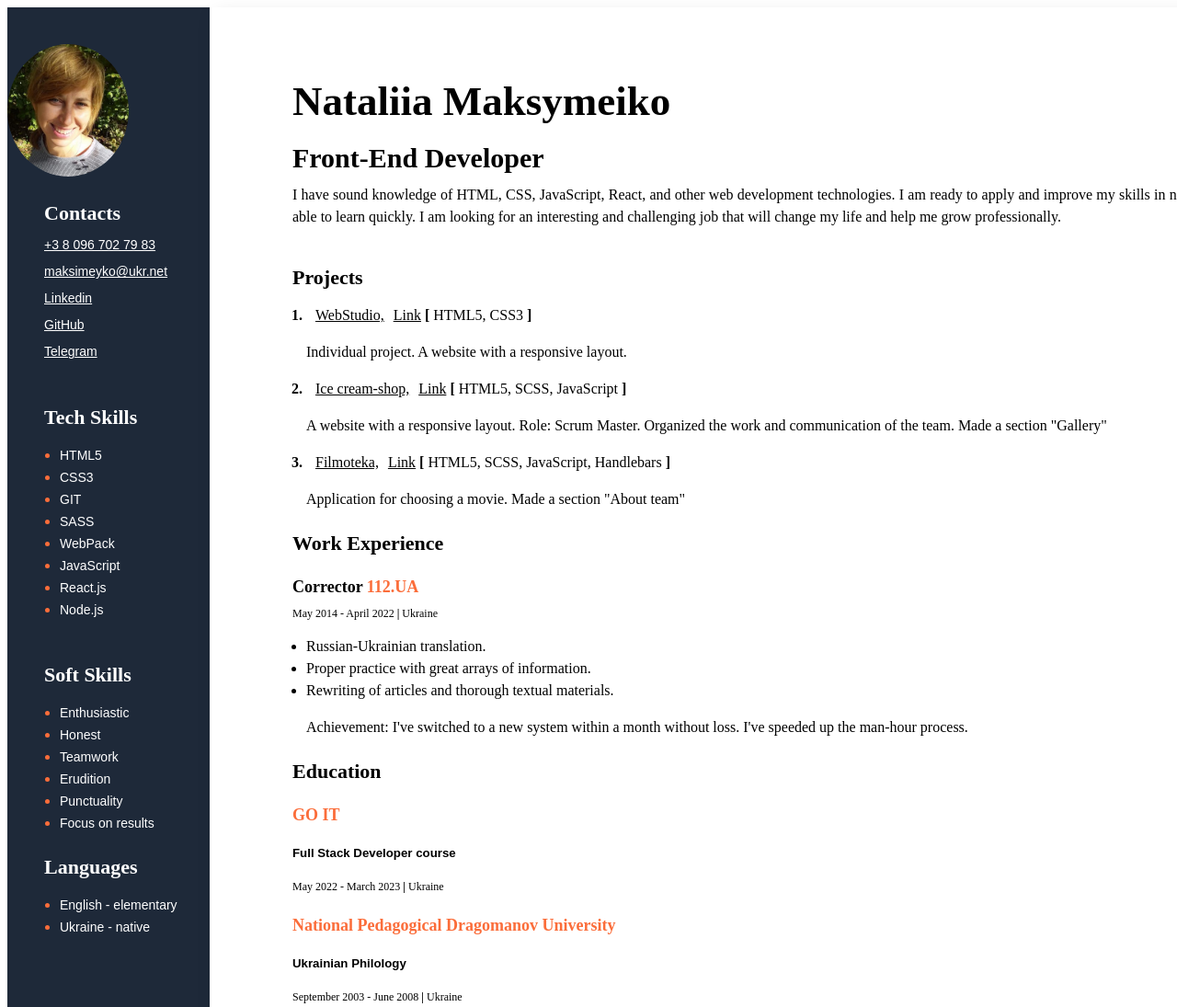
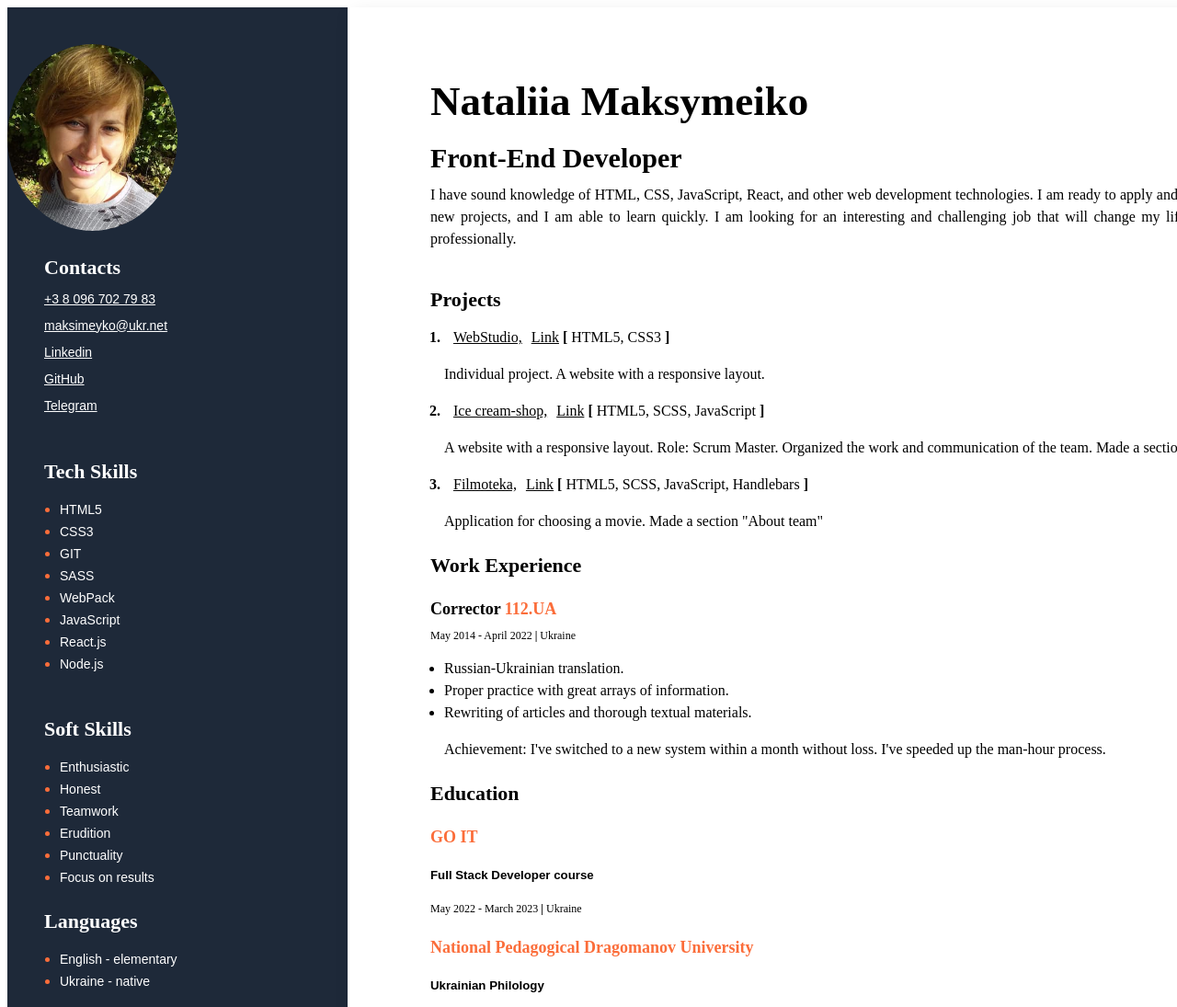
Before and after one commit to NataliiaMax/my-cv, a website: page index.html in a window 1280 px wide. Shown: the top 1095 px of the page at 92% size. Drawn offline with Linux system fonts and the light colour scheme.

Commit message:
updatefiles

```diff
--- a/styles/styles.css
+++ b/styles/styles.css
@@ -171,11 +171,11 @@ body {
 
 .container-photo{
  margin-bottom: 50 px;
- width: 220px;
+ width: 370px;
 }
 
 .sidebar-photo {
-       width: 60%;
+       width: 50%;
     border-radius: 50%;
 
 }
```
